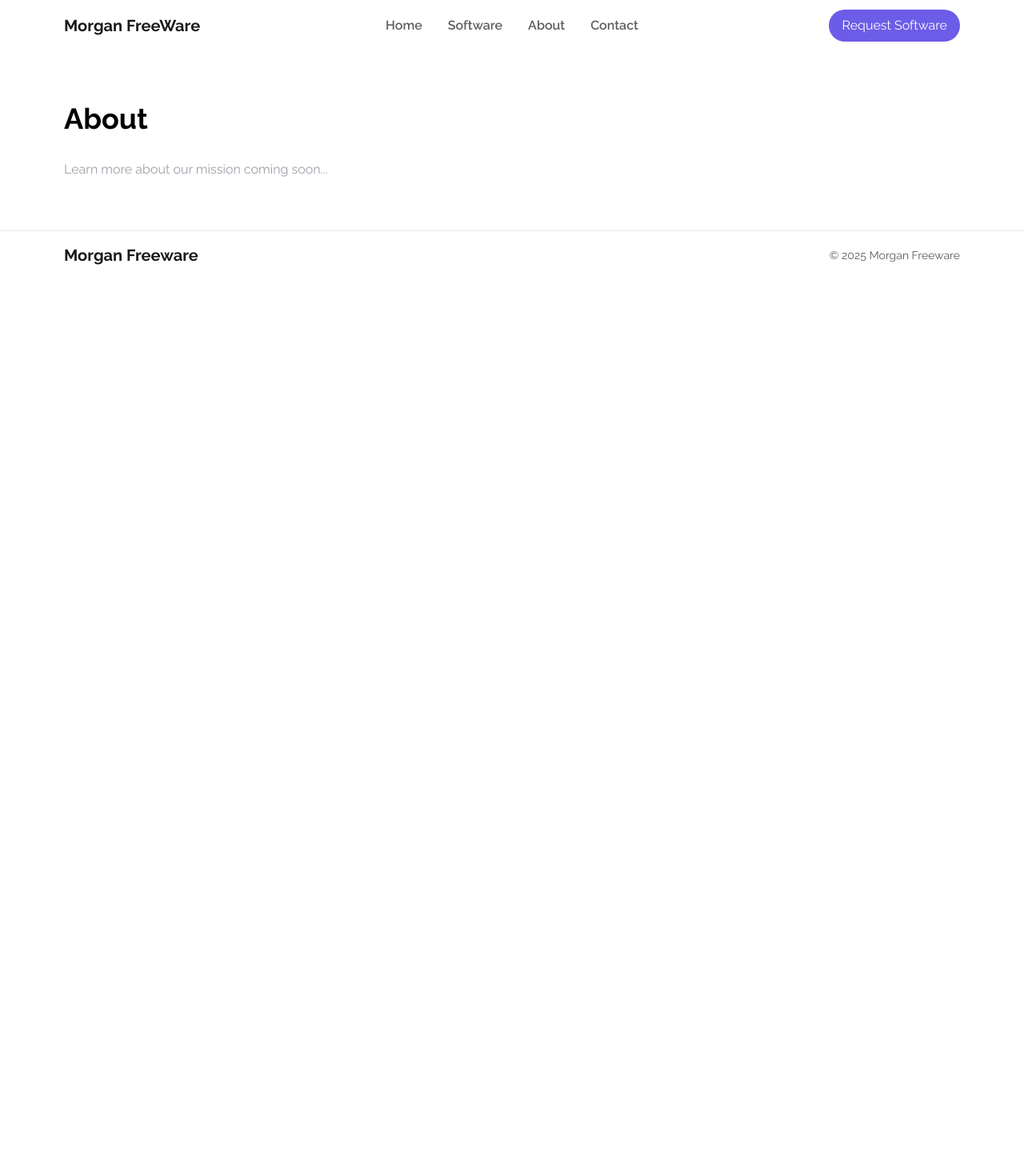
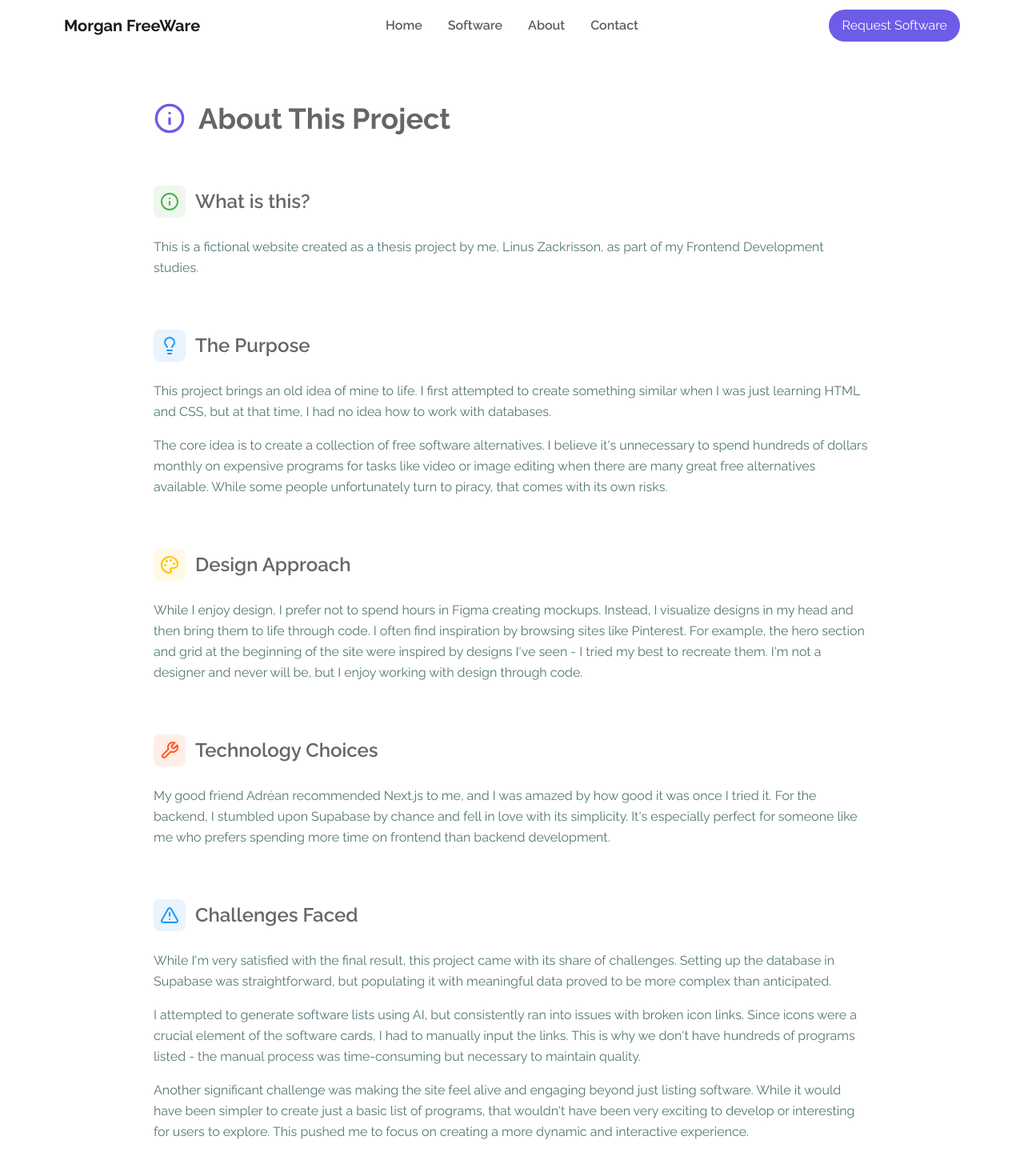
Before and after one commit to Linuszackrisson/Morgan-Freeware, a Next.js app: page /about in a window 1280 px wide. Shown: the top 1470 px of the page at 80% size. Before the commit the page ends 800 px from the top, so only its background shows below. Built offline with nearby package versions, Linux system fonts and the light colour scheme.

Commit message:
About section välskriven

```diff
--- a/src/app/about/page.tsx
+++ b/src/app/about/page.tsx
@@ -1,8 +1,114 @@
+'use client';
+
+import { Info, Lightbulb, Palette, Wrench, AlertTriangle } from 'lucide-react';
+
 export default function About() {
   return (
     <div className="container mx-auto px-4 py-16">
-      <h1 className="text-4xl font-bold mb-8">About</h1>
-      <p className="text-zinc-400">Learn more about our mission coming soon...</p>
+      <div className="max-w-4xl mx-auto space-y-16">
+        <h1 className="text-4xl font-bold text-black/60 flex items-center gap-4">
+          <Info className="w-10 h-10 text-[#6C5CE7]" />
+          About This Project
+        </h1>
+
+        <section>
+          <h2 className="text-2xl font-semibold mb-6 text-black/60 flex items-center gap-3">
+            <div className="p-2 rounded-lg bg-[#4CAF50]/10">
+              <Info className="w-6 h-6 text-[#4CAF50]" />
+            </div>
+            What is this?
+          </h2>
+          <p className="text-[#0B3B3B]/70 leading-relaxed">
+            This is a fictional website created as a thesis project by me, Linus Zackrisson,
+            as part of my Frontend Development studies.
+          </p>
+        </section>
+
+        <section>
+          <h2 className="text-2xl font-semibold mb-6 text-black/60 flex items-center gap-3">
+            <div className="p-2 rounded-lg bg-[#2196F3]/10">
+              <Lightbulb className="w-6 h-6 text-[#2196F3]" />
+            </div>
+            The Purpose
+          </h2>
+          <div className="space-y-4">
+            <p className="text-[#0B3B3B]/70 leading-relaxed">
+              This project brings an old idea of mine to life. I first attempted to create
+              something similar when I was just learning HTML and CSS, but at that time,
+              I had no idea how to work with databases.
+            </p>
+            <p className="text-[#0B3B3B]/70 leading-relaxed">
+              The core idea is to create a collection of free software alternatives. I believe
+              it's unnecessary to spend hundreds of dollars monthly on expensive programs for
+              tasks like video or image editing when there are many great free alternatives
+              available. While some people unfortunately turn to piracy, that comes with its
+              own risks.
+            </p>
+          </div>
+        </section>
+
+        <section>
+          <h2 className="text-2xl font-semibold mb-6 text-black/60 flex items-center gap-3">
+            <div className="p-2 rounded-lg bg-[#FFC107]/10">
+              <Palette className="w-6 h-6 text-[#FFC107]" />
+            </div>
+            Design Approach
+          </h2>
+          <p className="text-[#0B3B3B]/70 leading-relaxed">
+            While I enjoy design, I prefer not to spend hours in Figma creating mockups.
+            Instead, I visualize designs in my head and then bring them to life through
+            code. I often find inspiration by browsing sites like Pinterest. For example,
+            the hero section and grid at the beginning of the site were inspired by designs
+            I've seen - I tried my best to recreate them. I'm not a designer and never
+            will be, but I enjoy working with design through code.
+          </p>
+        </section>
+
+        <section>
+          <h2 className="text-2xl font-semibold mb-6 text-black/60 flex items-center gap-3">
+            <div className="p-2 rounded-lg bg-[#FF5722]/10">
+              <Wrench className="w-6 h-6 text-[#FF5722]" />
+            </div>
+            Technology Choices
+          </h2>
+          <p className="text-[#0B3B3B]/70 leading-relaxed">
+            My good friend Adréan recommended Next.js to me, and I was amazed by how good
+            it was once I tried it. For the backend, I stumbled upon Supabase by chance
+            and fell in love with its simplicity. It's especially perfect for someone like
+            me who prefers spending more time on frontend than backend development.
+          </p>
+        </section>
+
+        <section>
+          <h2 className="text-2xl font-semibold mb-6 text-black/60 flex items-center gap-3">
+            <div className="p-2 rounded-lg bg-[#2196F3]/10">
+              <AlertTriangle className="w-6 h-6 text-[#2196F3]" />
+            </div>
+            Challenges Faced
+          </h2>
+          <div className="space-y-4">
+            <p className="text-[#0B3B3B]/70 leading-relaxed">
+              While I'm very satisfied with the final result, this project came with its
+              share of challenges. Setting up the database in Supabase was straightforward,
+              but populating it with meaningful data proved to be more complex than anticipated.
+            </p>
+            <p className="text-[#0B3B3B]/70 leading-relaxed">
+              I attempted to generate software lists using AI, but consistently ran into
+              issues with broken icon links. Since icons were a crucial element of the
+              software cards, I had to manually input the links. This is why we don't have
+              hundreds of programs listed - the manual process was time-consuming but
+              necessary to maintain quality.
+            </p>
+            <p className="text-[#0B3B3B]/70 leading-relaxed">
+              Another significant challenge was making the site feel alive and engaging
+              beyond just listing software. While it would have been simpler to create
+              just a basic list of programs, that wouldn't have been very exciting to
+              develop or interesting for users to explore. This pushed me to focus on
+              creating a more dynamic and interactive experience.
+            </p>
+          </div>
+        </section>
+      </div>
     </div>
   );
 }
```
